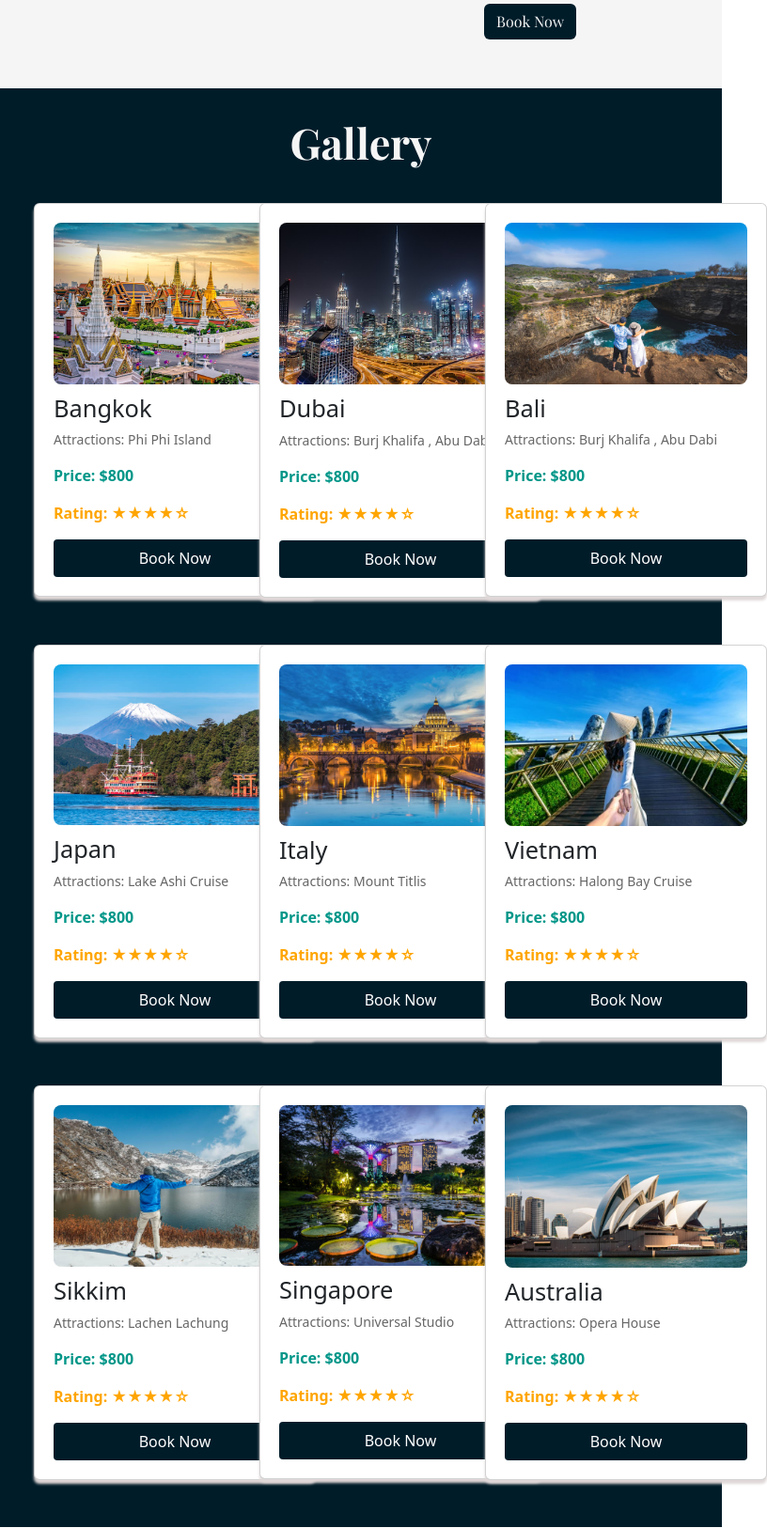
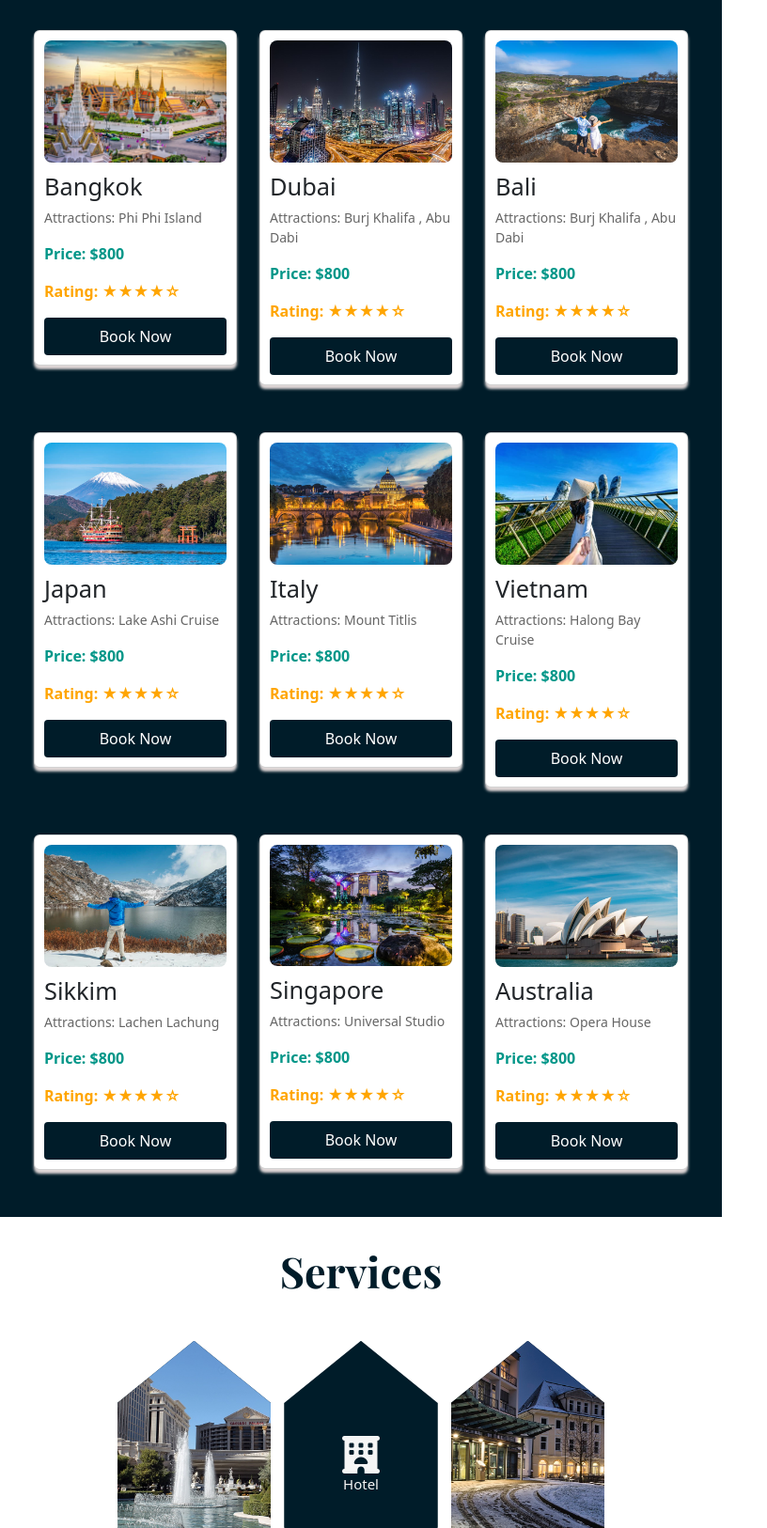
Before and after one commit to RIDHIJAIN1/tourism, a plain HTML site: page index.html in a window 768 px wide. Shown: the part 1174-2800 px from the top of the page at 94% size, 816 px wide, since content can reach past the window. Drawn offline with nearby package versions, Linux system fonts and the light colour scheme; a web font is replaced by a local one.

Commit message:
third commit

```diff
--- a/index.html
+++ b/index.html
@@ -111,7 +111,7 @@
               <textarea class="form-control" id="description" rows="3" required minlength="50" maxlength="500"></textarea>
           </div>
           <div class="form-button">
-          <button type="submit" class="btn book-button">Book Now</button>
+          <button type="submit" class="btn book-buttons">Book Now</button>
         </div>
       </form>
       </div>
--- a/style.css
+++ b/style.css
@@ -46,7 +46,8 @@ button{
     background-position: center;
     opacity: 0.9;
     width: 100%;
-    height: 95vh;
+    /* height: 95vh; */
+    padding-bottom: 90px;
 
 }
 
@@ -78,10 +79,16 @@ button{
 .book-button{
     padding: 2px 8px;
     font-weight: bold;
-    margin: 2px;
+    margin-top: 40px;
+    margin-bottom: 20px;
     border: none;
     outline: none;
     border-radius: 5px;
+}
+.book-button:hover {
+  background-color: #211343; /* New background color on hover */
+  color: #ffffff; /* New text color on hover */
+  transition: 1s ease-in-out;
 }
 
 .navbar-toggler{
@@ -114,6 +121,7 @@ button{
 
 .brand-image img{
     max-width: 380px;
+
     /* border-radius: 50%; */
 
 }
@@ -154,7 +162,7 @@ button{
 .form-group textarea  {
     border: 2px solid #001c29;
 }
-.book-button{
+.book-buttons{
     background-color: #001c29 !important;
     color: whitesmoke !important;
 }
@@ -282,6 +290,11 @@ button{
     opacity: .9;
   }
 
+  .hex:hover .hex-icon{
+    transform: scale(1.3);
+    transition: 1s ease;
+  }
+
 
   .hex:first-child {
     grid-row-start: 1;
@@ -336,18 +349,27 @@ button{
   .hex-icon{
     color: whitesmoke;
     text-align: center;
-    padding-left: 95px;
+    /* padding-left: 95px; */
+    margin: auto;
   }
 
   .hex-icon i{
     color: whitesmoke !important;
-    padding-top: 105px;
+    /* padding-top: 105px; */
     font-size: 50px;
     text-align: center;
-    margin: auto;
+    /* margin: auto; */
     /* padding-left: 95px; */
 }
 
+
+@media screen and (min-width: 768px) and (max-width: 992px) {
+
+  .card{
+  width: 100%;
+  padding: 10px;
+  }
+}
 @media (max-width:768px) {
   .hex {
     width: 100%;
@@ -355,18 +377,20 @@ button{
   }
 
   .hex-icon {
-    padding-left: 10px;
+
     font-size: 15px;
   }
 
   .hex-icon i {
-    padding-top: 88px;
-    font-size: 50px;
-     padding-left: 4px;
+
+    font-size: 40px;
+
   }
 
-  .heading-image{
-    height: 80vh;
+
+
+  .brand-image img{
+    margin: auto;
   }
 
 }
```
